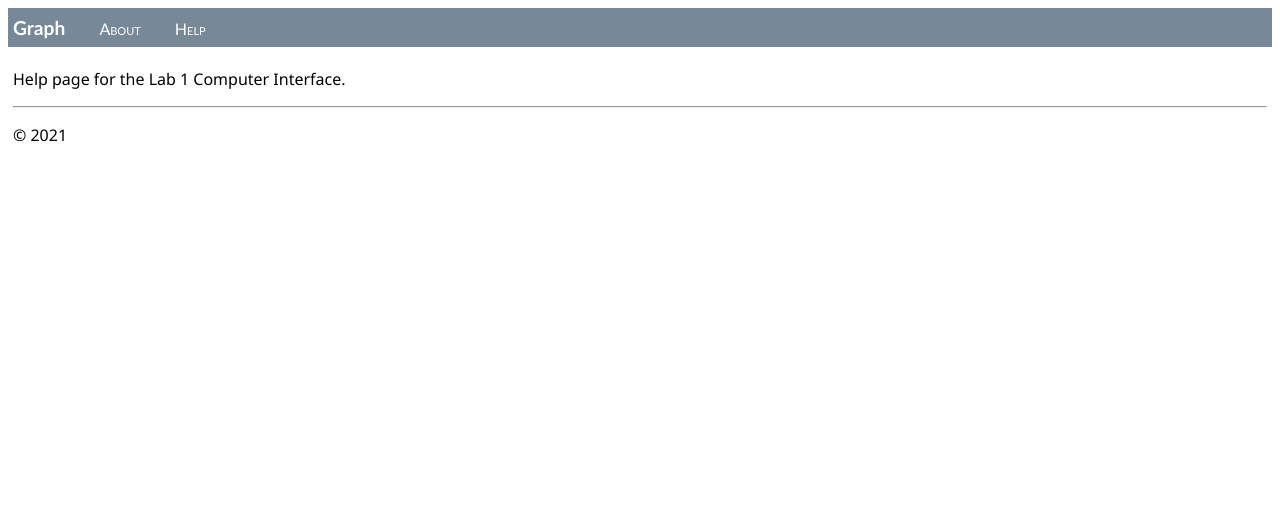
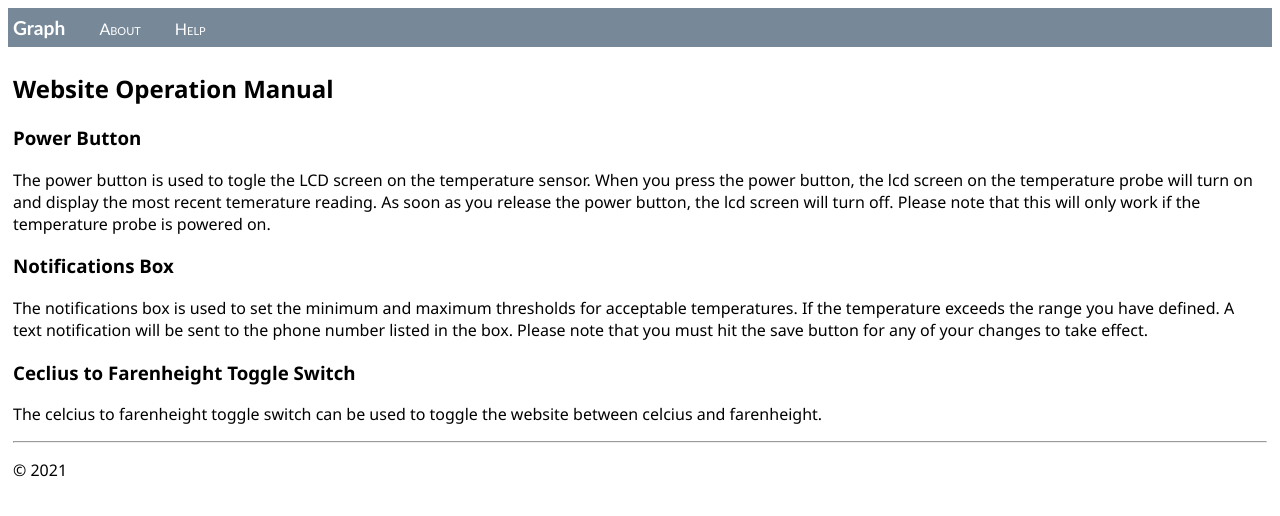
Before and after one commit to lucasduff-code/ECE4880_Lab1, a Django app: page /contact/ in a window 1280 px wide. Shown: the top 516 px of the page. Run offline with Django 3.2, Linux system fonts and the light colour scheme.

Commit message:
refactored the look of the application

```diff
--- a/hello_django/hello/templates/hello/contact.html
+++ b/hello_django/hello/templates/hello/contact.html
@@ -3,5 +3,23 @@
 Help
 {% endblock %}
 {% block content  %}
-<p>Help page for the Lab 1 Computer Interface.</p>
+<h2>Website Operation Manual</h2>
+
+<h3>Power Button</h3>
+<p>
+    The power button is used to togle the LCD screen on the temperature sensor. When you press the power button, the lcd screen on the temperature probe will turn on and display
+    the most recent temerature reading. As soon as you release the power button, the lcd screen will turn off. Please note that this will only work if the temperature probe is
+    powered on.
+</p>
+
+<h3>Notifications Box</h3>
+<p>
+    The notifications box is used to set the minimum and maximum thresholds for acceptable temperatures. If the temperature exceeds the range you have defined. A text notification
+    will be sent to the phone number listed in the box. Please note that you must hit the save button for any of your changes to take effect.
+</p>
+
+<h3>Ceclius to Farenheight Toggle Switch </h3>
+<p>
+    The celcius to farenheight toggle switch can be used to toggle the website between celcius and farenheight.
+</p>
 {% endblock %}
```
Also changed, not shown: hello_django/hello/templates/hello/about.html (+9 -1 lines), hello_django/hello/templates/hello/home.html (+21 -8 lines).
